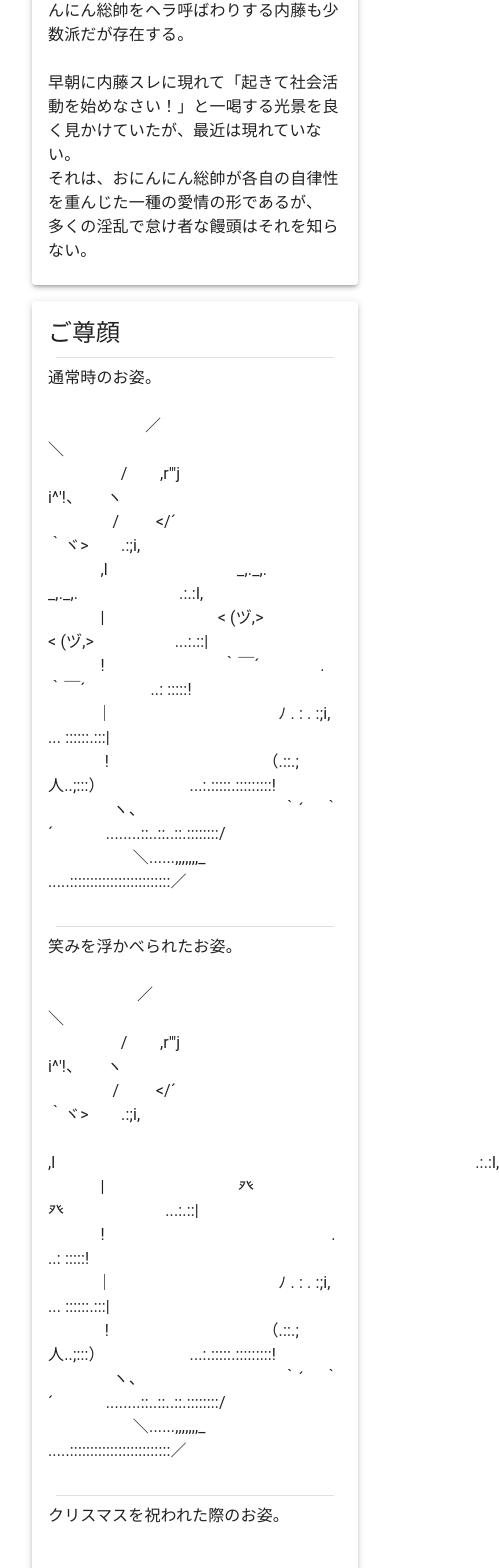
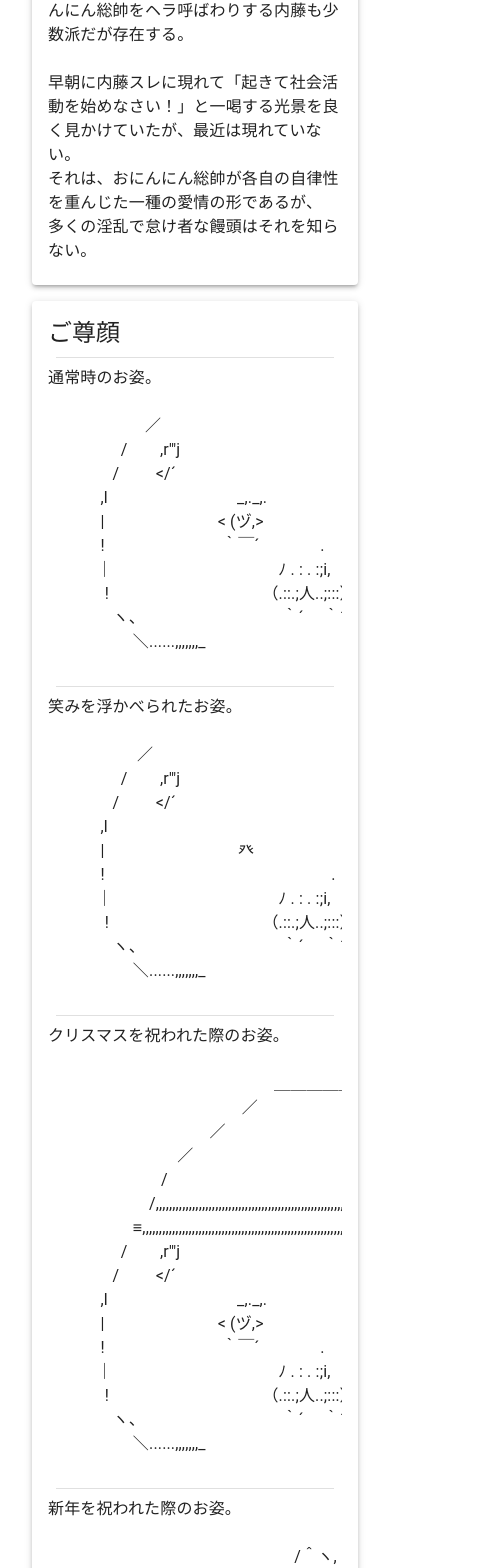
Before and after one commit to Rev-Schnabel/oninninkyo, a React (Create React App) app: page /founder in a window 390 px wide. Shown: the part 426-1994 px from the top of the page, 499 px wide, since content can reach past the window. Built offline with nearby package versions, Linux system fonts and the light colour scheme.

Commit message:
Allow scroll faces for mobile.

```diff
--- a/src/founder/founder.tsx
+++ b/src/founder/founder.tsx
@@ -31,29 +31,29 @@ export const Founder: React.FC = () => {
             多くの淫乱で怠け者な饅頭はそれを知らない。<br />
           </Typography>
         </Paper>
-        <Paper elevation={3} sx={{ m: 2, p: 2}}>
+        <Paper elevation={3} sx={{ m: 2, p: 2 }}>
           <Typography variant="h5">
             ご尊顔
           </Typography>
           <Divider variant="middle" sx={{ m: 1 }}/>
           <Typography variant="body1" gutterBottom>
             通常時のお姿。
-            <Box sx={{ whiteSpace: 'pre-wrap' }}>
+            <Box sx={{ whiteSpace: 'pre', overflow: 'auto' }}>
               {normal}<br />
             </Box>
             <Divider variant="middle" sx={{ m: 1 }}/>
             笑みを浮かべられたお姿。
-            <Box sx={{ whiteSpace: 'pre-wrap' }}>
+            <Box sx={{ whiteSpace: 'pre', overflow: 'auto' }}>
               {smile}<br />
             </Box>
             <Divider variant="middle" sx={{ m: 1 }}/>
             クリスマスを祝われた際のお姿。
-            <Box sx={{ whiteSpace: 'pre-wrap' }}>
+            <Box sx={{ whiteSpace: 'pre', overflow: 'auto' }}>
               {xmas}<br />
             </Box>
             <Divider variant="middle" sx={{ m: 1 }}/>
             新年を祝われた際のお姿。
-            <Box sx={{ whiteSpace: 'pre-wrap' }}>
+            <Box sx={{ whiteSpace: 'pre', overflow: 'auto' }}>
               {newyear}<br />
             </Box>
           </Typography>
```
